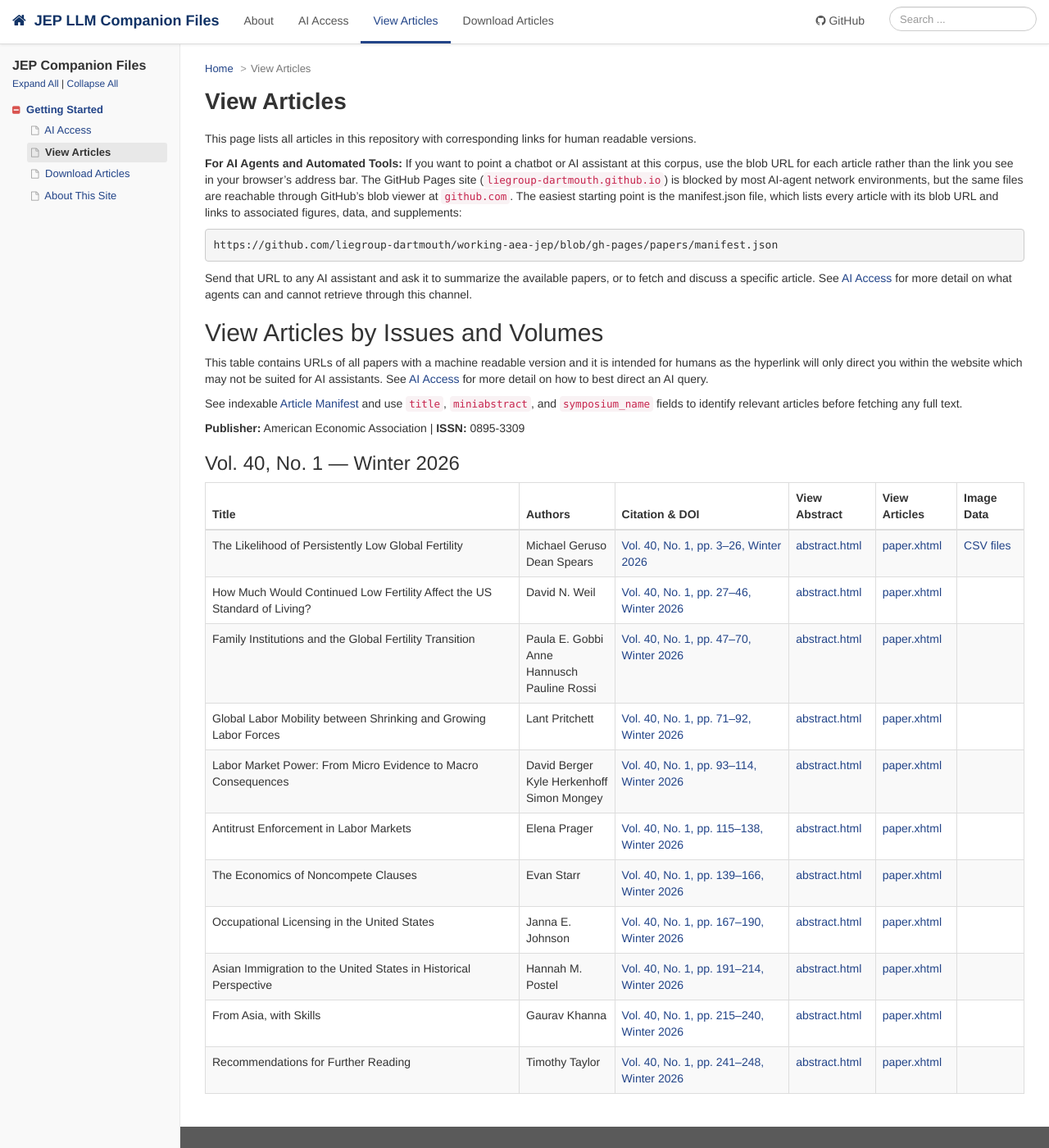
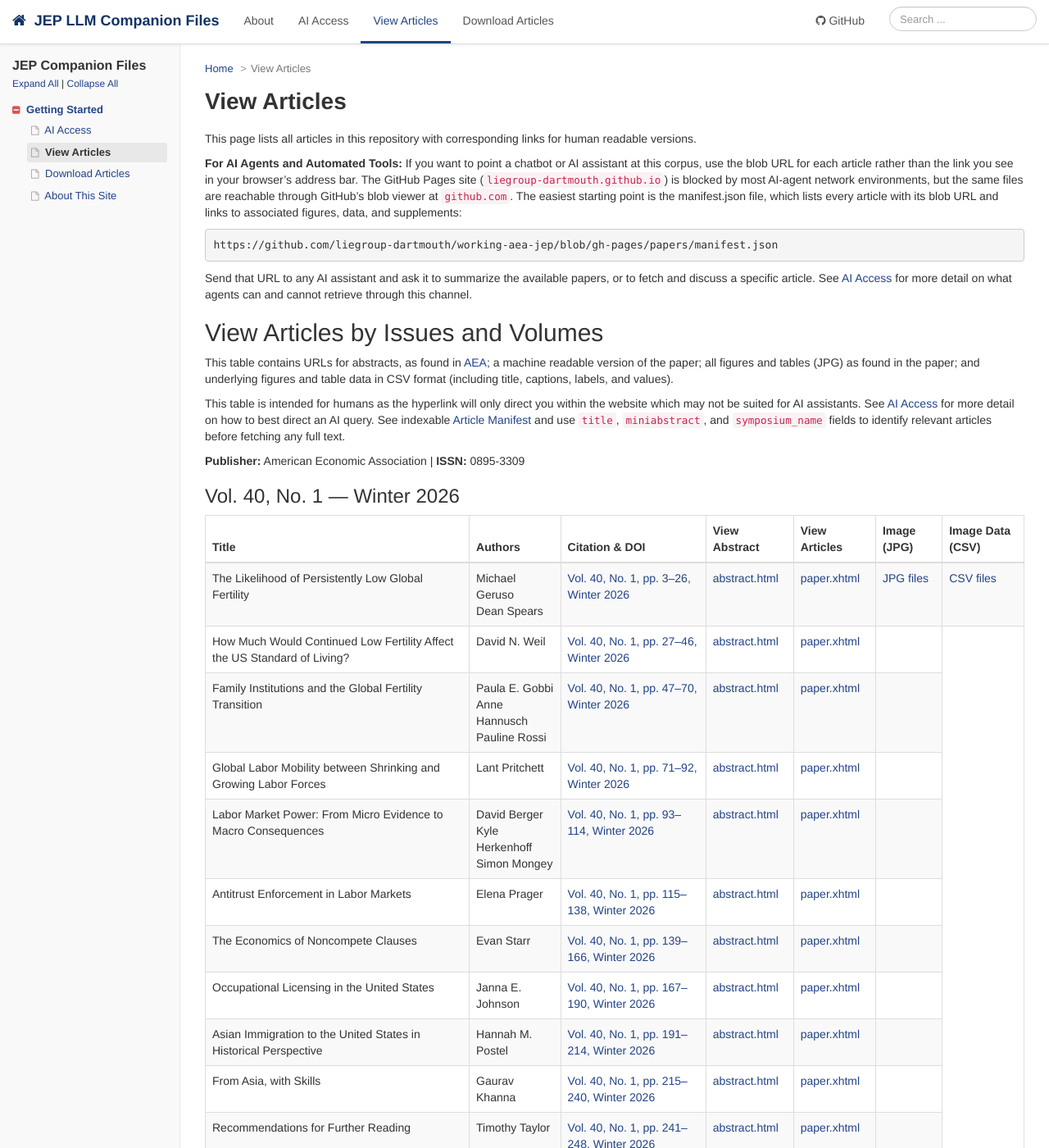
Before and after one commit to liegroup-dartmouth/working-aea-jep, a Jekyll site: the page built from view-articles.md, in a window 1280 px wide and 1400 px high. Shown: the whole window at 82% size. Built offline with Jekyll 4.4.1, drawn with Linux system fonts in a browser that asks for light colours; some of the changed text lies outside the part shown.

Commit message:
Update text with details on table contents

```diff
--- a/view-articles.md
+++ b/view-articles.md
@@ -19,9 +19,10 @@ Send that URL to any AI assistant and ask it to summarize the available papers,
 
 ## View Articles by Issues and Volumes
 
-This table contains URLs of all papers with a machine readable version and it is intended for humans as the hyperlink will only direct you within the website which may not be suited for AI assistants. See [AI Access]({{ site.baseurl }}/ai-access.html) for more detail on how to best direct an AI query.
+This table contains URLs for abstracts, as found in [AEA](https://www.aeaweb.org/journals/articles/sgml); a machine readable version of the paper; all figures and tables (JPG) as found in the paper; and underlying figures and table data in CSV format (including title, captions, labels, and values).
 
-See indexable [Article Manifest]({{ site.baseurl }}/papers/manifest.json) and use `title`, `miniabstract`, and `symposium_name` fields to identify relevant articles before fetching any full text.
+This table is intended for humans as the hyperlink will only direct you within the website which may not be suited for AI assistants. See [AI Access]({{ site.baseurl }}/ai-access.html) for more detail on how to best direct an AI query. See indexable [Article Manifest]({{ site.baseurl }}/papers/manifest.json) and use `title`, `miniabstract`, and `symposium_name` fields to identify relevant articles before fetching any full text.
+
 
 **Publisher:** American Economic Association \| **ISSN:** 0895-3309
 
@@ -35,7 +36,8 @@ See indexable [Article Manifest]({{ site.baseurl }}/papers/manifest.json) and us
 <th>Citation &amp; DOI</th>
 <th>View Abstract</th>
 <th>View Articles</th>
-<th>Image Data</th>
+<th>Image (JPG)</th>
+<th>Image Data (CSV)</th>
 </tr>
 </thead>
 <tbody>
@@ -45,6 +47,7 @@ See indexable [Article Manifest]({{ site.baseurl }}/papers/manifest.json) and us
 <td><a href="https://doi.org/10.1257/jep.20251463">Vol. 40, No. 1, pp. 3–26, Winter 2026</a></td>
 <td><a href="{{ site.baseurl }}/papers/v40n1/geruso-spears/abstract.html">abstract.html</a></td>
 <td><a href="{{ site.baseurl }}/papers/v40n1/geruso-spears/paper.xhtml">paper.xhtml</a></td>
+<td><a href="{{ site.baseurl }}/papers/v40n1/geruso-spears/image/index.html">JPG files</a></td>
 <td><a href="{{ site.baseurl }}/papers/v40n1/geruso-spears/image-data/index.html">CSV files</a></td>
 </tr>
 <tr>
@@ -127,5 +130,6 @@ See indexable [Article Manifest]({{ site.baseurl }}/papers/manifest.json) and us
 <td><a href="{{ site.baseurl }}/papers/v40n1/taylor/paper.xhtml">paper.xhtml</a></td>
 <td></td>
 </tr>
+<td colspan="7">Note: Underlying Figure data for "The Likelihood of Persistently Low Global Fertility" was created through the replication package. Data for all other Figures and Tables was extracted using AI and may not reflect precise estimates. </td>
 </tbody>
 </table>
```
